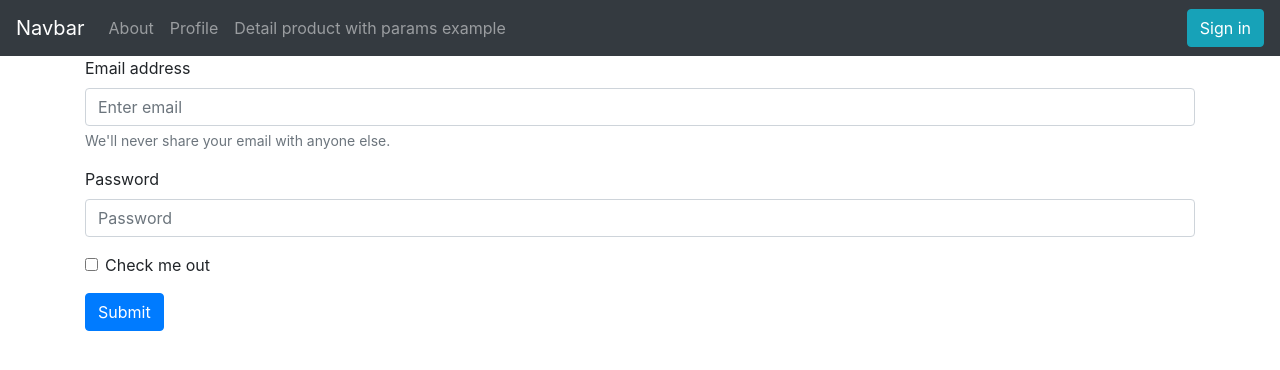
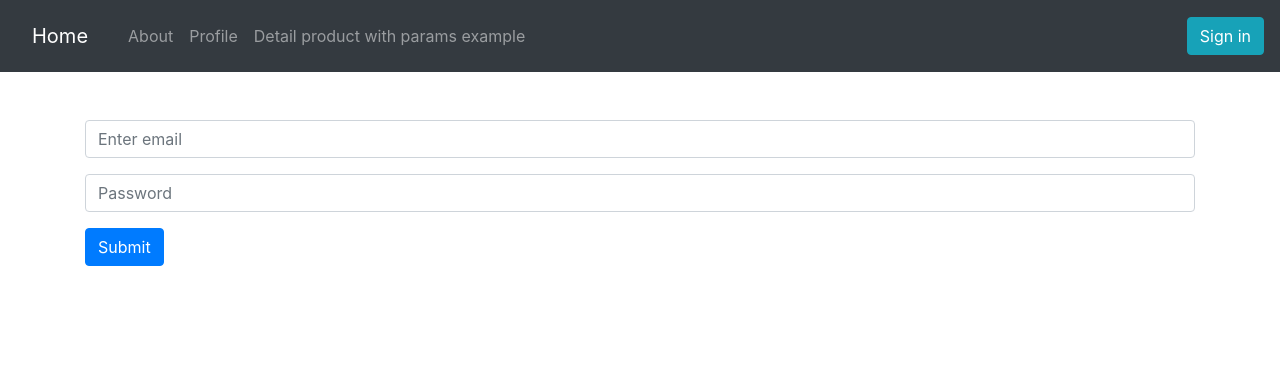
Before and after one commit to Jody-septiawan/reactjs-advance-result, a React (Create React App) app: page /signin in a window 1280 px wide. Shown: the top 370 px of the page. Built offline with nearby package versions, Linux system fonts and the light colour scheme.

Commit message:
done basic context

```diff
--- a/src/App.js
+++ b/src/App.js
@@ -1,5 +1,7 @@
 import "bootstrap/dist/css/bootstrap.min.css";
 import { BrowserRouter as Router, Route, Switch } from "react-router-dom";
+
+import { UserContextProvider } from "./contexts/userContext";
 import Home from "./pages/Home";
 import About from "./pages/About";
 import Profile from "./pages/Profile";
@@ -8,10 +10,12 @@ import SignIn from "./pages/SignIn";
 import Header from "./components/Header";
 import DetailProduct from "./pages/DetailProduct";
 import PrivateRoute from "./components/PrivateRoute";
+
 function App() {
   // code inside div
   return (
     <Router>
+      <UserContextProvider>
         <Header />
         <Switch>
           <Route exact path="/" component={Home} />
@@ -20,6 +24,7 @@ function App() {
           <Route exact path="/signin" component={SignIn} />
           <PrivateRoute exact path="/product/:id" component={DetailProduct} />
         </Switch>
+      </UserContextProvider>
     </Router>
   );
 }
--- a/src/components/Header.js
+++ b/src/components/Header.js
@@ -5,11 +5,13 @@ const Header = () => {
   // doc: https://github.com/ReactTraining/history
   const router = useHistory();
   const handlePushToSignUp = () => {
-    router.push("/signup");
+    router.push("/signin");
   };
   return (
     <Navbar bg="dark" variant="dark">
-      <Navbar.Brand href="#home">Navbar</Navbar.Brand>
+      <Link to="/" className="nav-link">
+        <Navbar.Brand>Home</Navbar.Brand>
+      </Link>
       <Nav className="mr-auto">
         <Link to="/about" className="nav-link">
           About
--- a/src/components/PrivateRoute.js
+++ b/src/components/PrivateRoute.js
@@ -1,13 +1,20 @@
+import { useContext } from "react";
 import { Redirect, Route } from "react-router-dom";
+
+import { UserContext } from "../contexts/userContext";
 const PrivateRoute = ({ component: Component, ...rest }) => {
-  // assume that user is not login yet
-  const login = false;
+  // we know use dynamic data for validation from user context
+  const context = useContext(UserContext);
   return (
     <>
       <Route
         {...rest}
         render={(props) =>
-          login ? <Component {...props} /> : <Redirect to="/signin" />
+          context.state.isLogin ? (
+            <Component {...props} />
+          ) : (
+            <Redirect to="/signin" />
+          )
         }
       />
     </>
--- /dev/null
+++ b/src/contexts/userContext.js
@@ -0,0 +1,31 @@
+import { createContext, useState } from "react";
+
+export const UserContext = createContext();
+const initialState = {
+  isLogin: false,
+  user: {
+    id: null,
+    email: "",
+    password: "",
+  },
+};
+
+export const UserContextProvider = ({ children }) => {
+  const [state, setState] = useState(initialState);
+  const handleLogin = (payload) => {
+    setState({ ...state, user: payload, isLogin: true });
+  };
+
+  const handleLogout = () => {
+    setState({
+      user: { id: null, email: "", password: "" },
+      isLogin: false,
+    });
+  };
+
+  return (
+    <UserContext.Provider value={{ state, handleLogin, handleLogout }}>
+      {children}
+    </UserContext.Provider>
+  );
+};
--- a/src/pages/SignIn.js
+++ b/src/pages/SignIn.js
@@ -1,23 +1,48 @@
+import { useState, useContext } from "react";
 import { Container, Form, Button } from "react-bootstrap";
+import { UserContext } from "../contexts/userContext";
 
 const Signin = () => {
+  const [data, setData] = useState({
+    email: "",
+    password: "",
+  });
+  // consume context value with hooks useContext()
+  const context = useContext(UserContext);
+  console.log(context.state);
+  const handleChange = (e) => {
+    setData({
+      ...data,
+      [e.target.name]: e.target.value,
+    });
+  };
+
+  const handleSubmit = (e) => {
+    e.preventDefault();
+    // this is func that we passed from UserContextProvider
+    context.handleLogin(data);
+  };
+
   return (
-    <Container>
-      <Form>
-        <Form.Group className="mb-3" controlId="formBasicEmail">
-          <Form.Label>Email address</Form.Label>
-          <Form.Control type="email" placeholder="Enter email" />
-          <Form.Text className="text-muted">
-            We'll never share your email with anyone else.
-          </Form.Text>
+    <Container className="mt-5">
+      <Form onSubmit={handleSubmit}>
+        <Form.Group className="mb-3" controlId="email">
+          <Form.Control
+            type="email"
+            name="email"
+            value={data.email}
+            onChange={handleChange}
+            placeholder="Enter email"
+          />
         </Form.Group>
-
-        <Form.Group className="mb-3" controlId="formBasicPassword">
-          <Form.Label>Password</Form.Label>
-          <Form.Control type="password" placeholder="Password" />
-        </Form.Group>
-        <Form.Group className="mb-3" controlId="formBasicCheckbox">
-          <Form.Check type="checkbox" label="Check me out" />
+        <Form.Group className="mb-3" controlId="password">
+          <Form.Control
+            type="password"
+            name="password"
+            value={data.password}
+            onChange={handleChange}
+            placeholder="Password"
+          />
         </Form.Group>
         <Button variant="primary" type="submit">
           Submit
```
Lines whose indentation alone changed are shown as unchanged.
